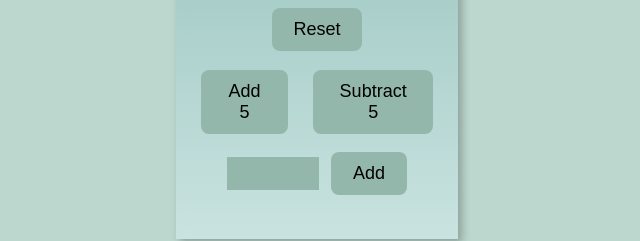
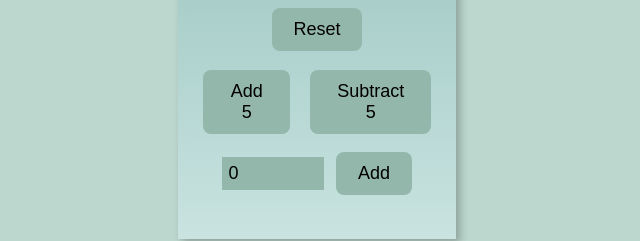
Before and after one commit to Kanchan012/form-react, a React (Vite) app in the folder form/: page /counter in a window 1280 px wide. Shown: the part 437-678 px from the top of the page, without its empty margins (323-963 px from the left). Built offline with nearby package versions, Linux system fonts and the light colour scheme.

Commit message:
changes in counter.css

```diff
--- a/form/src/pages/Counter.css
+++ b/form/src/pages/Counter.css
@@ -17,11 +17,12 @@ body {
 }
 .add1 {
   display: flex;
-  gap: 25px;
+  gap: 20px;
   justify-content: center;
 }
+
 .add2 input {
-  width: 80px;
+  width: 90px;
   background-color: rgb(148, 183, 172);
   border: none;
   margin-right: 12px;
@@ -32,4 +33,5 @@ button{
   background-color: rgb(148, 183, 172);
   border: none;
   font-size: 18px;
+
 }
--- a/form/src/pages/Counter.tsx
+++ b/form/src/pages/Counter.tsx
@@ -1,9 +1,12 @@
 import { useState } from "react";
 import "./Counter.css";
+
 function Counter() {
   const [val, setVal] = useState(0);
-  const [input, setInput] = useState("");
+  const [input, setInput] = useState<number>(0); // Fix: input is number now
+
   console.log(val);
+
   return (
     <>
       <div className="text">
@@ -15,11 +18,12 @@ function Counter() {
         <button
           onClick={() => {
             setVal(0);
-            setInput("");
+            setInput(0);
           }}
         >
           Reset
         </button>
+
         <div className="add1">
           <button
             onClick={() => {
@@ -36,12 +40,11 @@ function Counter() {
             Subtract 5
           </button>
         </div>
+
         <div className="add2">
           <input
             value={input}
-            onChange={(e) => {
-              setInput(Number(e.target.value));
-            }}
+            onChange={(e) => setInput(Number(e.target.value))}
             type="number"
             id="number"
           />
@@ -57,4 +60,5 @@ function Counter() {
     </>
   );
 }
+
 export default Counter;
```
